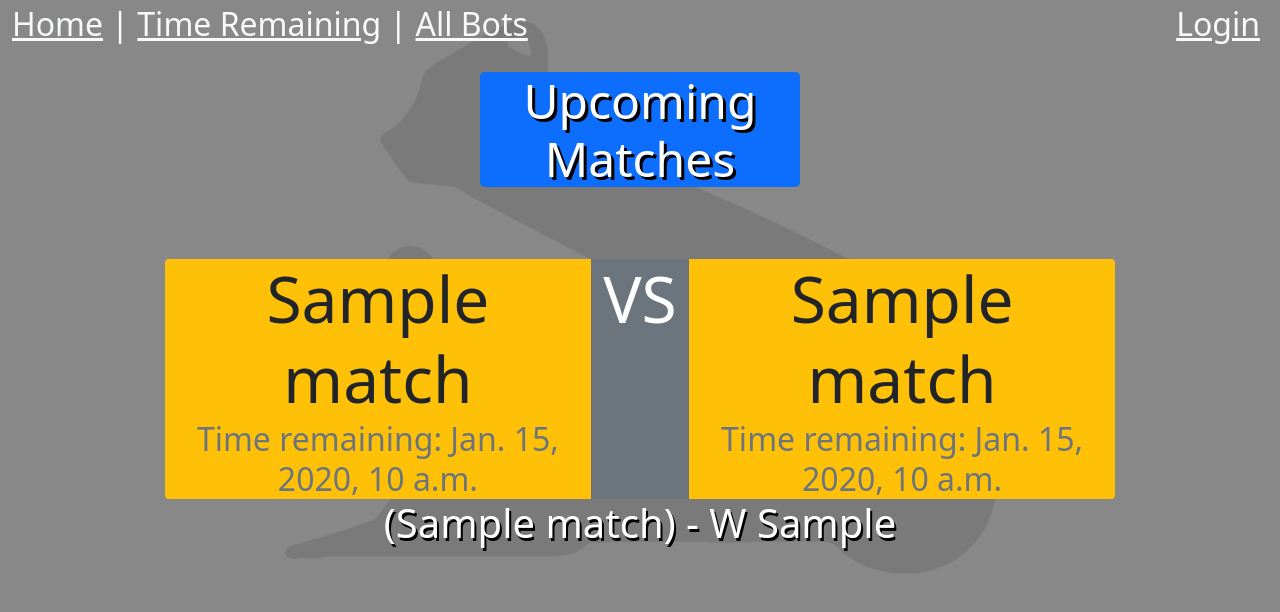
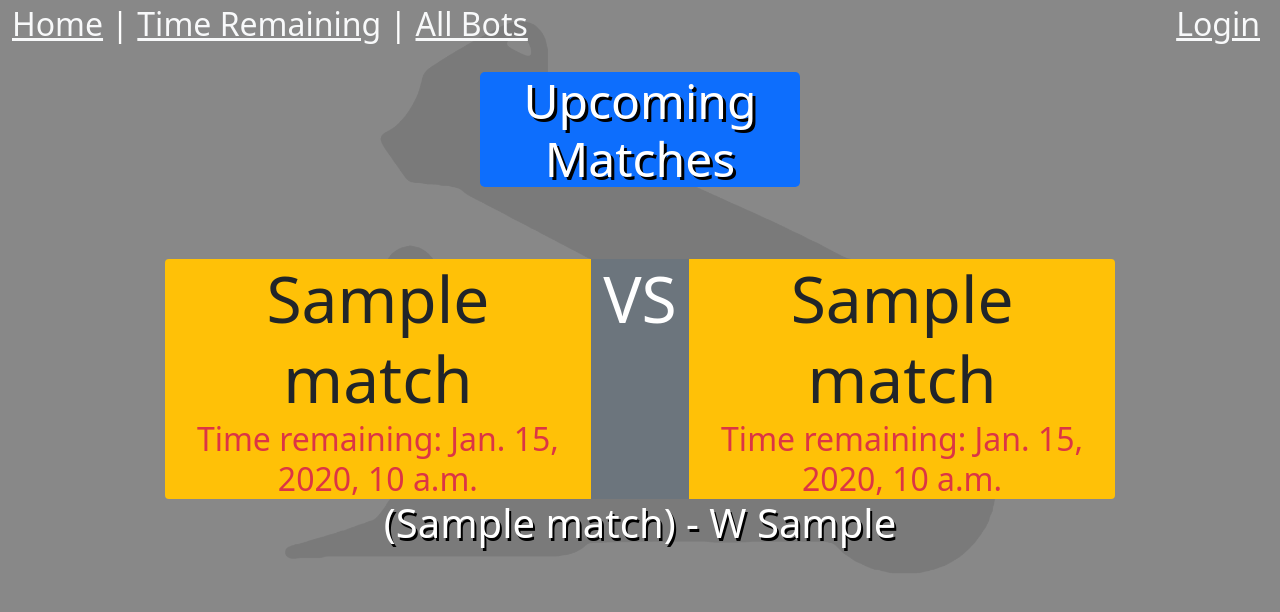
Before and after one commit to jkadin/scar_upcoming_matches, a Django app: template scar_brackets/fights/templates/fights/index.html in a window 1280 px wide. Shown: the top 612 px of the page. Run offline with Django 5.2, Linux system fonts and the light colour scheme; tables that the repository leaves empty hold one stand-in row (values such as "Sample post"); the template is opened without the code that fills it: values that come from a table or form of the project are taken from there, most other values are stand-ins (such as "Sample title", 1, 10 or a date in 2020); some libraries are stand-ins or nearby versions.

Commit message:
Chane color if time remaining <> 0

```diff
--- a/scar_brackets/fights/templates/fights/matches.html
+++ b/scar_brackets/fights/templates/fights/matches.html
@@ -8,7 +8,11 @@
                     <a class="text-reset text-decoration-none"
                         href="/fights/bot/{{match.player1_name}}">{{match.player1_name}}</a>
                     <br>
+                    {%if match.player1_name.time_remaining != "00:00" %}
+                    <div class="text-danger fs-2">Time remaining: {{match.player1_name.time_remaining}}</div>
+                    {%else%}
                     <div class="text-muted fs-2">Time remaining: {{match.player1_name.time_remaining}}</div>
+                    {% endif %}
                 </div>
                 <div class="col-md-auto bg-secondary text-white drag-handle">
                     VS
@@ -17,7 +21,11 @@
                     <a class="text-reset text-decoration-none"
                         href="/fights/bot/{{match.player2_name}}">{{match.player2_name}}</a>
                     <br>
+                    {%if match.player2_name.time_remaining != "00:00" %}
+                    <div class="text-danger fs-2">Time remaining: {{match.player2_name.time_remaining}}</div>
+                    {%else%}
                     <div class="text-muted fs-2">Time remaining: {{match.player2_name.time_remaining}}</div>
+                    {% endif %}
                 </div>
             </div>
             <div class="row display-6">
```
